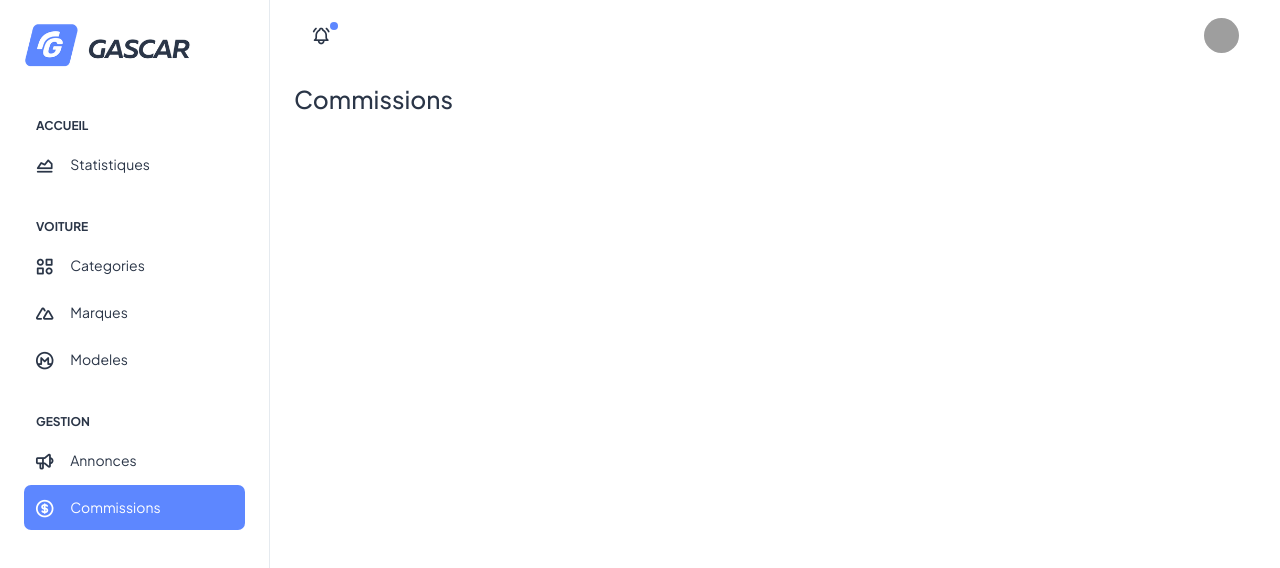
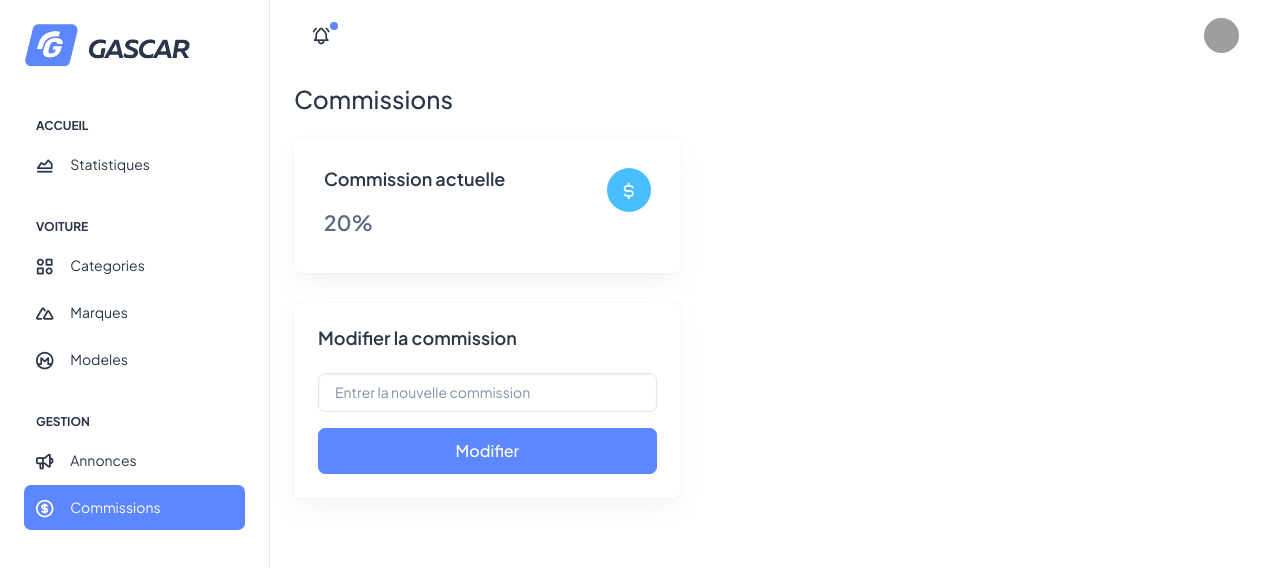
Before and after one commit to SafidyMendrika/s5-cloud-web, a React (Create React App) app: page /back-office/commissions in a window 1280 px wide. Shown: the top 568 px of the page. Built offline with nearby package versions, Linux system fonts and the light colour scheme; grey boxes are pictures that could not be loaded.

Commit message:
[Add] page commissions

```diff
--- a/src/pages/back-office/Commission.jsx
+++ b/src/pages/back-office/Commission.jsx
@@ -1,5 +1,62 @@
 const Commission = () => {
-  return <h3>Commissions</h3>;
+  return (
+    <>
+      <h3 className="mb-4 text-gray">Commissions</h3>
+      <div className="row">
+        <div className="col-md-5">
+          <div className="card">
+            <div className="card-body">
+              <div className="row alig n-items-start">
+                <div className="col-8">
+                  <h5 className="card-title mb-9 fw-semibold">
+                    Commission actuelle
+                  </h5>
+                  <h4
+                    className="fw-semibold"
+                    style={{ color: "var(--bs-muted)" }}
+                  >
+                    20%
+                  </h4>
+                </div>
+                <div className="col-4">
+                  <div className="d-flex justify-content-end">
+                    <div className="text-white bg-secondary rounded-circle p-6 d-flex align-items-center justify-content-center">
+                      <i className="ti ti-currency-dollar fs-6"></i>
+                    </div>
+                  </div>
+                </div>
+              </div>
+            </div>
+          </div>
+        </div>
+      </div>
+      <div className="row">
+        <div className="col-md-5">
+          <div className="card w-100">
+            <div className="card-body p-4">
+              <h5 className="card-title fw-semibold mb-4">
+                Modifier la commission
+              </h5>
+              <form className="row">
+                <div className="col-12 mb-3">
+                  <input
+                    type="number"
+                    className="form-control"
+                    placeholder="Entrer la nouvelle commission"
+                  />
+                </div>
+                <div className="col-12">
+                  <button className="btn btn-primary w-100 py-8 fs-4 rounded-2">
+                    Modifier
+                  </button>
+                </div>
+              </form>
+            </div>
+          </div>
+        </div>
+      </div>
+    </>
+  );
 };
 
 export default Commission;
--- a/src/pages/back-office/Statistique.jsx
+++ b/src/pages/back-office/Statistique.jsx
@@ -142,36 +142,6 @@ const Statistique = () => {
                 </div>
               </div>
             </div>
-            <div className="col-lg-12">
-              <div className="card">
-                <div className="card-body">
-                  <div className="row alig n-items-start">
-                    <div className="col-8">
-                      <h5 className="card-title mb-9 fw-semibold">
-                        {" "}
-                        Monthly Earnings{" "}
-                      </h5>
-                      <h4 className="fw-semibold mb-3">$6,820</h4>
-                      <div className="d-flex align-items-center pb-1">
-                        <span className="me-2 rounded-circle bg-light-danger round-20 d-flex align-items-center justify-content-center">
-                          <i className="ti ti-arrow-down-right text-danger"></i>
-                        </span>
-                        <p className="text-dark me-1 fs-3 mb-0">+9%</p>
-                        <p className="fs-3 mb-0">last year</p>
-                      </div>
-                    </div>
-                    <div className="col-4">
-                      <div className="d-flex justify-content-end">
-                        <div className="text-white bg-secondary rounded-circle p-6 d-flex align-items-center justify-content-center">
-                          <i className="ti ti-currency-dollar fs-6"></i>
-                        </div>
-                      </div>
-                    </div>
-                  </div>
-                </div>
-                <div id="earning"></div>
-              </div>
-            </div>
           </div>
         </div>
       </div>
```
